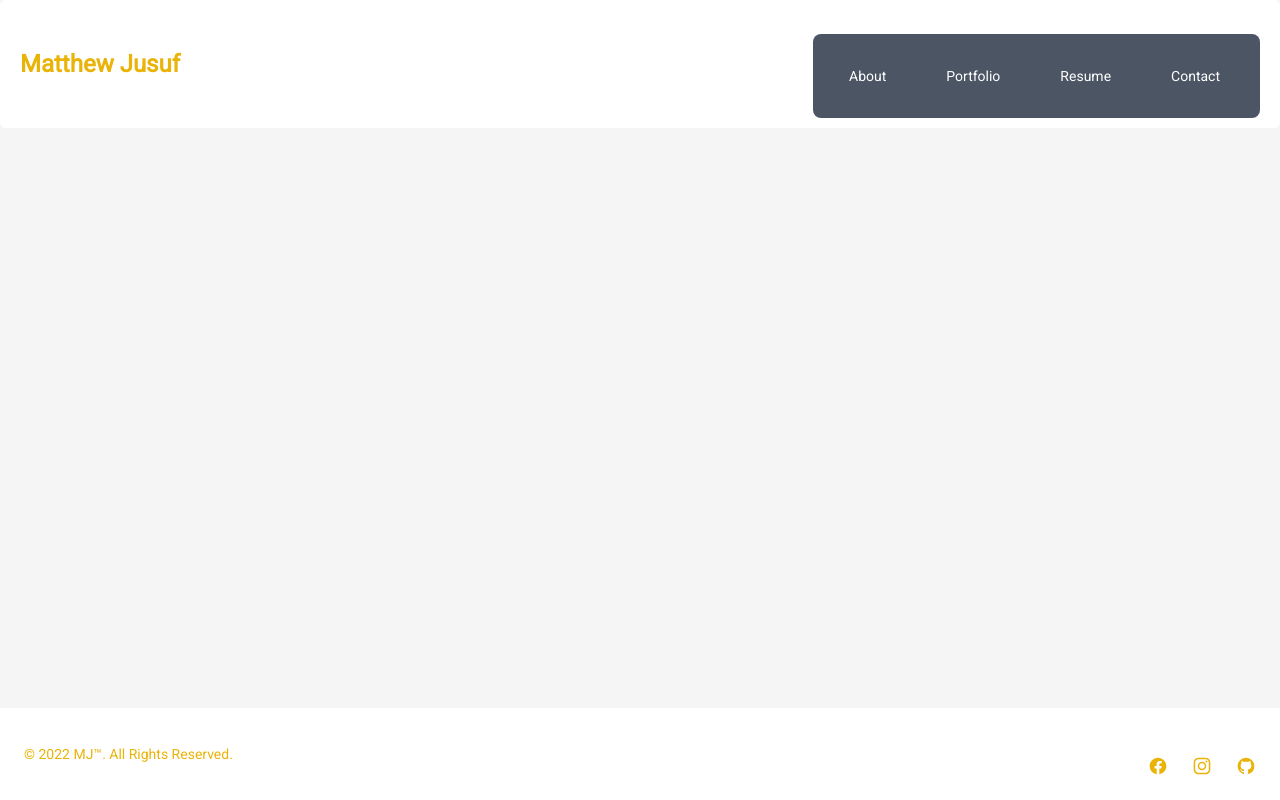
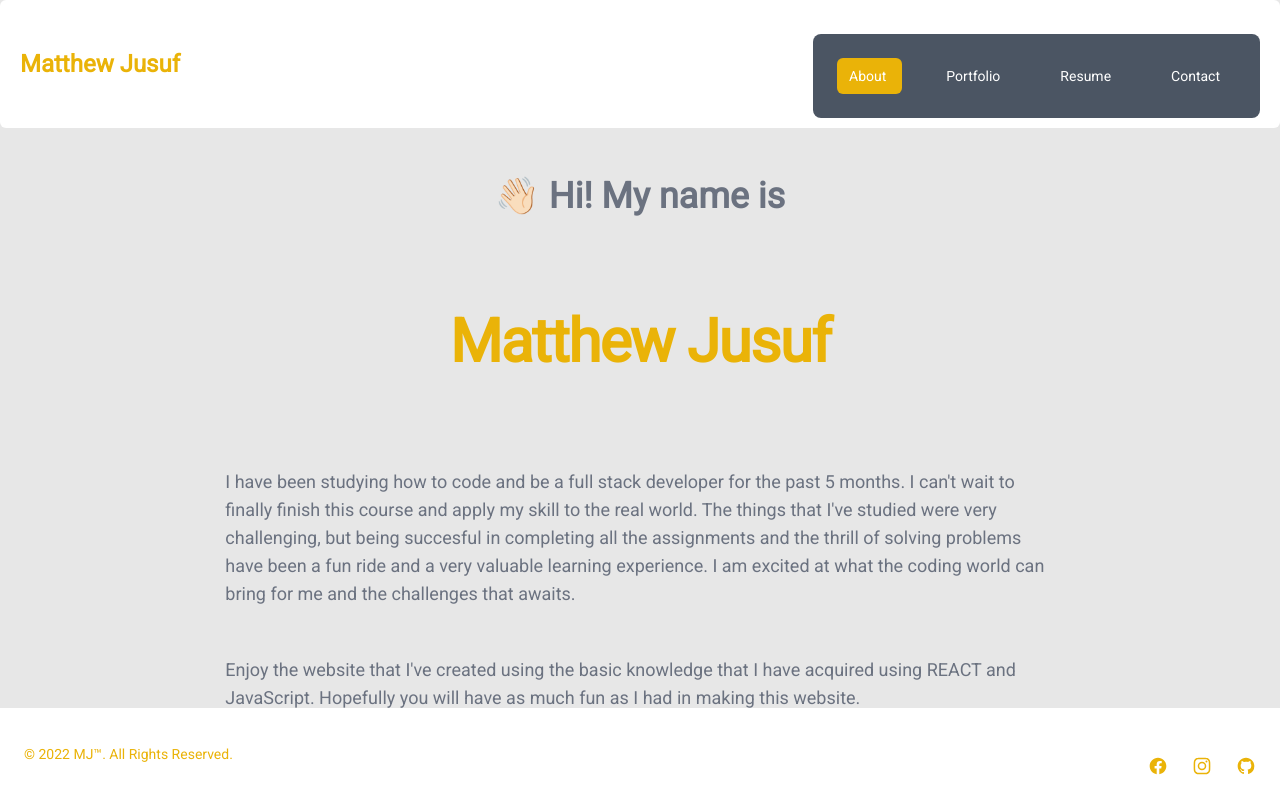
Before and after one commit to mecuboi/portfolio-2.0, a React (Create React App) app: page / in a window 1280 px wide. Built offline with nearby package versions, Linux system fonts and the light colour scheme; the HTML template or start-up script is replaced by a standard one.

Commit message:
adding the homepage

```diff
--- a/src/App.css
+++ b/src/App.css
@@ -12,7 +12,7 @@
 }
 
 body {
-  background-color: whitesmoke;
+  background-color: rgb(231, 231, 231);
 }
 
 footer {
--- a/src/components/Container.js
+++ b/src/components/Container.js
@@ -1,6 +1,6 @@
 import React, { useState } from 'react'
-// import About from './pages/About'
-// import Portfolio from './pages/Portfolio'
+import About from './pages/About'
+import Portfolio from './pages/Portfolio'
 // import Resume from './pages/Resume'
 // import Contact from './pages/Contact'
 import Navigation from './Navigation'
@@ -9,16 +9,16 @@ import Header from './Header'
 
 
 export default function Container() {
-    const [currentPage, setCurrentPage] = useState('Home');
+    const [currentPage, setCurrentPage] = useState('About');
 
     const renderPage = () => {
 
-        //   if (currentPage === 'About') {
-        //     return <About />;
-        //   }
-        //   if (currentPage === 'Portfolio') {
-        //     return <Portfolio />;
-        //   }
+          if (currentPage === 'About') {
+            return <About />;
+          }
+          if (currentPage === 'Portfolio') {
+            return <Portfolio />;
+          }
         //   if (currentPage === 'Resume') {
         //     return <Resume />;
         //   }
--- a/src/components/Navigation.js
+++ b/src/components/Navigation.js
@@ -7,7 +7,7 @@ function Navigation({currentPage, handlePageChange}) {
     return (
         <nav className="bg-white border-gray-200 px-2 sm:px-4 py-2.5 rounded bg-gray-600">
         <div className="container flex flex-wrap items-center justify-between mx-auto">
-          <a href="#About" className="flex items-center">
+          <a href="#about" className="flex items-center">
             <span
               className="self-center text-2xl text-yellow-500 font-semibold whitespace-nowrap"
               onClick={() => handlePageChange('About')}
--- a/src/components/Project.js
+++ b/src/components/Project.js
@@ -0,0 +1,18 @@
+import React from 'react'
+import Project from './Project'
+
+function Project() {
+    return(
+        <div>
+        <div className="grid grid-cols-12">
+            <h2 className="header text-gray-500 col-span-12 lg:text-2xl md:text-xl text-lg font-extrabold p-5">Works I've done:</h2>
+
+        </div>
+        <div>
+
+        </div>
+        </div>
+    )
+}
+
+export default Project
--- a/src/components/pages/About.js
+++ b/src/components/pages/About.js
@@ -0,0 +1,35 @@
+import React from 'react'
+
+function About() {
+    return(
+        <div>
+        <div className="grid grid-cols-12">
+            <h2 className="header text-gray-500 col-span-12 text-center lg:text-4xl md:text-3xl text-2xl font-extrabold p-5"><span className="wave" role="img" aria-labelledby="wave">
+                  👋🏻
+                </span> Hi! My name is</h2>
+            <h1 className="header text-yellow-500 col-span-12 text-center mb-4 text-4xl font-extrabold tracking-tight leading-none md:text-5xl lg:text-6xl p-5">Matthew Jusuf</h1>
+            <p
+            className="my-4 mx-1 px-2 text-lg text-gray-500 col-span-12 md:col-start-3 md:col-end-11">
+                I have been studying how to code and be a full stack developer for the past 5 months.
+                I can't wait to finally finish this course and apply my skill to the real world. The things that I've
+                studied were very challenging, but being succesful in completing all the assignments and the thrill
+                of solving problems have been a fun ride and a very valuable learning experience. I am excited at what
+                the coding world can bring for me and the challenges that awaits.
+
+                </p>
+
+                <p
+            className="my-4 mx-1 px-2 text-lg text-gray-500 col-span-12 md:col-start-3 md:col-end-11">
+                Enjoy the website that I've created using the basic knowledge that I have acquired using
+                REACT and JavaScript. Hopefully you will have as much fun as I had in making this website.
+
+                </p>
+        </div>
+        <div>
+
+        </div>
+        </div>
+    )
+}
+
+export default About
--- a/src/components/pages/Portfolio.js
+++ b/src/components/pages/Portfolio.js
@@ -0,0 +1,18 @@
+import React from 'react'
+import Project from './Project'
+
+function Portfolio() {
+    return(
+        <div>
+        <div className="grid grid-cols-12">
+            <h2 className="header text-gray-500 col-span-12 lg:text-2xl md:text-xl text-lg font-extrabold p-5">Works I've done:</h2>
+
+        </div>
+        <div>
+
+        </div>
+        </div>
+    )
+}
+
+export default Portfolio
```
Also changed, not shown: src/components/Footer.js (+5 -5 lines).
